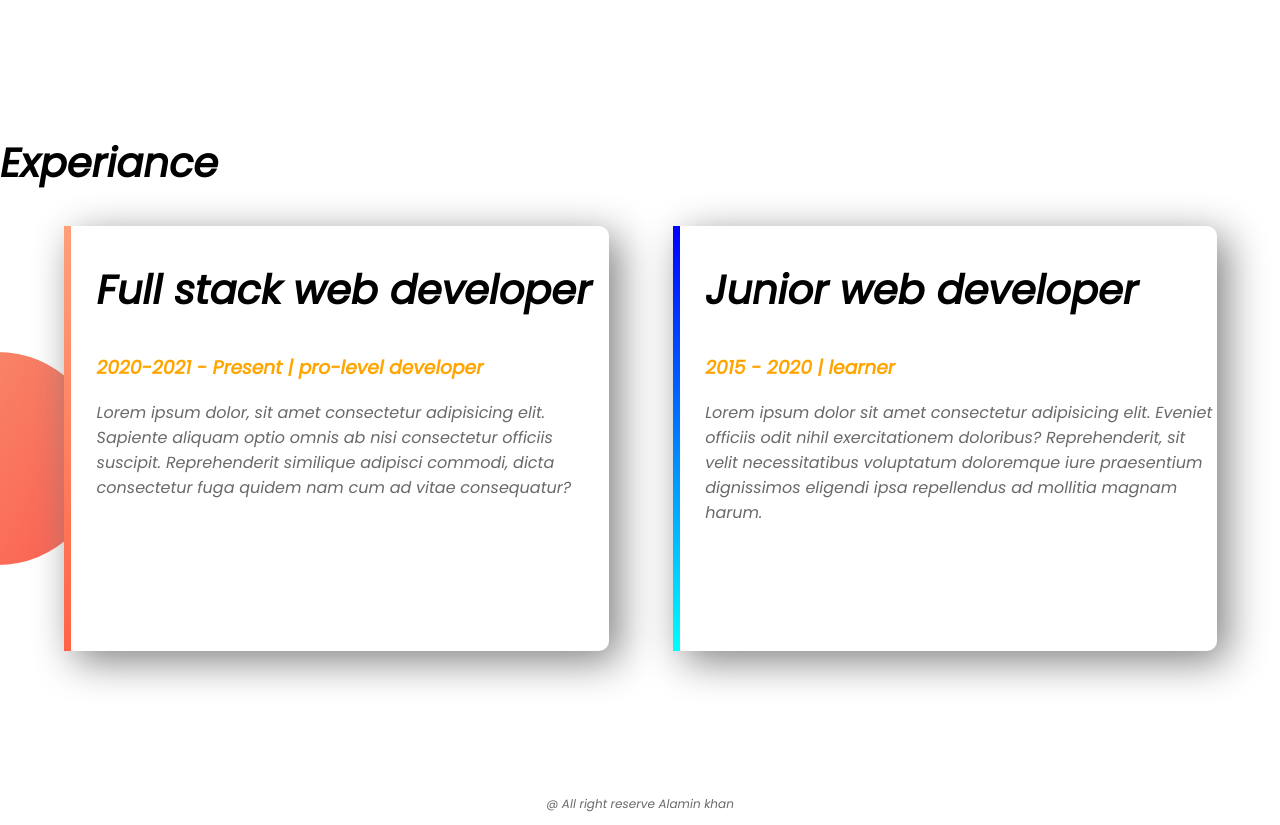
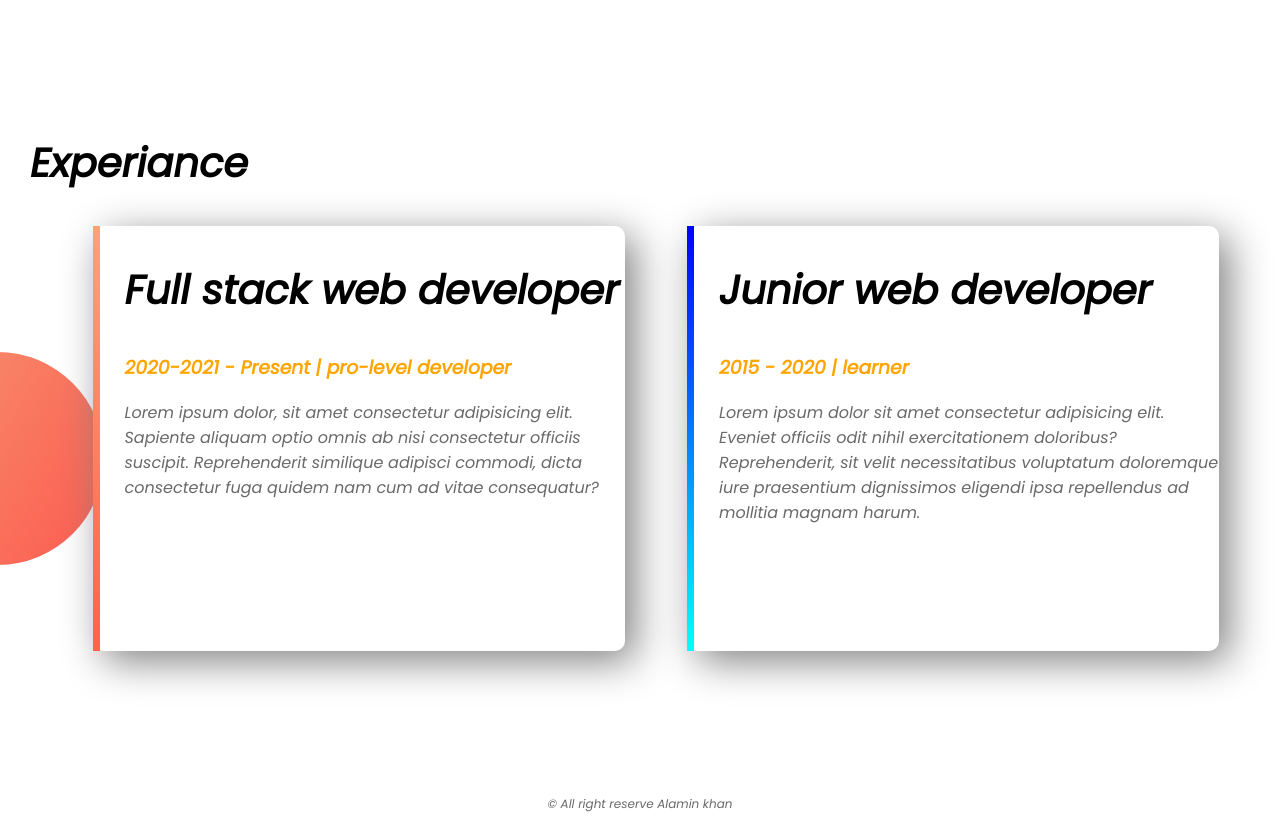
Before and after one commit to Alaminkhan907/web-portfolio, a plain HTML site: page index.html in a window 1280 px wide. Shown: the part 1200-2025 px from the top of the page. Drawn offline with Linux system fonts and the light colour scheme.

Commit message:
final website

```diff
--- a/index.html
+++ b/index.html
@@ -83,7 +83,7 @@
       </div>
     </section>
     <footer>
-      <p>@ All right reserve Alamin khan</p>
+      <p>© All right reserve Alamin khan</p>
     </footer>
   </body>
 </html>
--- a/style.css
+++ b/style.css
@@ -57,6 +57,7 @@ section {
   background-image: url("images/exp-bg.png");
   background-repeat: no-repeat;
   background-position: left;
+  padding-left: 30px;
 }
 #full-stack {
   border-left: 7px solid;
```
